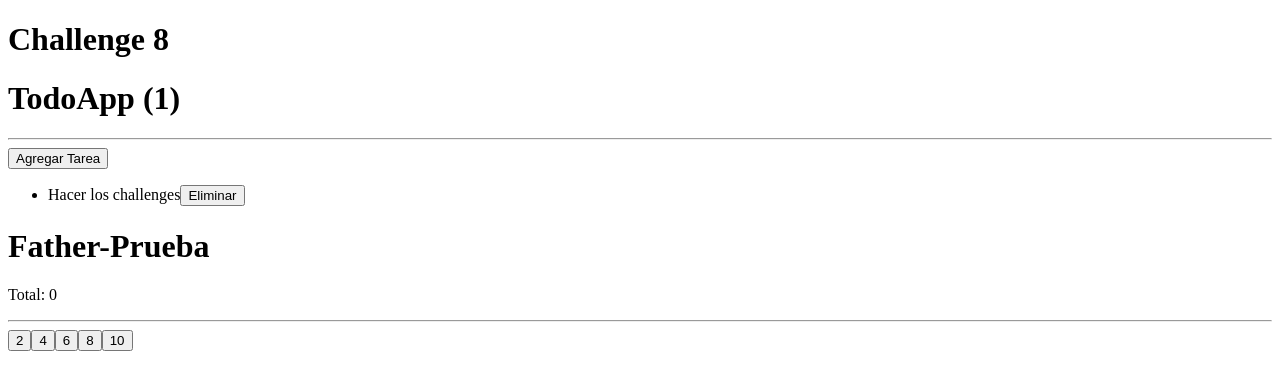
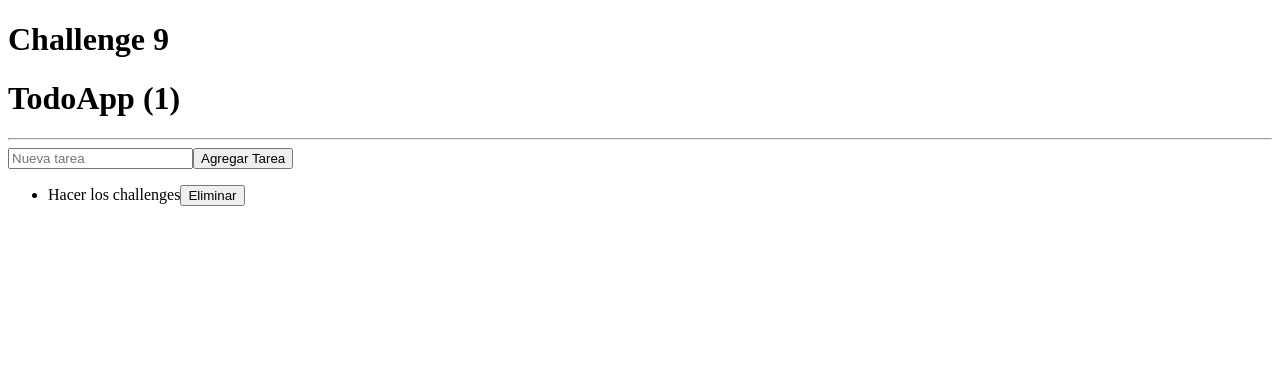
Before and after one commit to MariaCamilaOR/EDyA2_Homeworks, a React (Vite) app in the folder app/: page / in a window 1280 px wide. Shown: the top 390 px of the page. Built offline with nearby package versions, Linux system fonts and the light colour scheme.

Commit message:
Challenge 09 en las diapos y 15 para mi

```diff
--- a/app/src/components/Father.jsx
+++ /dev/null
@@ -1,23 +0,0 @@
-import { useState, useCallback } from 'react';
-import { Son } from './son';
-
-export const Father = () => {
-    const list = [2, 4, 6, 8, 10];
-    const [valor, setValor] = useState(0);
-
-    const increment = useCallback((num) => {
-        setValor(valor => valor + num);
-    }, []);
-
-    return (
-        <div>
-            <h1>Father-Prueba</h1>
-            <p>Total: {valor}</p>
-            <hr />
-
-            {list.map((n, idx) => (
-                <Son key={idx} numero={n} increment={increment} />
-            ))}
-        </div>
-    );
-};
--- /dev/null
+++ b/app/src/components/TodoAdd.jsx
@@ -0,0 +1,32 @@
+import { useState } from 'react';
+
+export const TodoAdd = ({ handleAddTodo }) => {
+    const [description, setDescription] = useState('');
+
+    const onSubmit = (e) => {
+        e.preventDefault();
+
+        if (description.trim().length <= 1) return;
+
+        const newTodo = {
+            id: new Date().getTime(),
+            description,
+            done: false
+        };
+
+        handleAddTodo(newTodo);
+        setDescription('');
+    };
+
+    return (
+        <form onSubmit={onSubmit}>
+            <input
+                type="text"
+                placeholder="Nueva tarea"
+                value={description}
+                onChange={(e) => setDescription(e.target.value)}
+            />
+            <button type="submit">Agregar Tarea</button>
+        </form>
+    );
+};
--- a/app/src/components/TodoApp.jsx
+++ b/app/src/components/TodoApp.jsx
@@ -1,5 +1,7 @@
 import { useReducer } from 'react';
 import { TodoReducer } from './TodoReducer';
+import { TodoList } from './TodoList';
+import { TodoAdd } from './TodoAdd';
 
 const initialState = [
     {
@@ -12,19 +14,11 @@ const initialState = [
 export const TodoApp = () => {
     const [todos, dispatch] = useReducer(TodoReducer, initialState);
 
-    const handleAddTodo = () => {
-        const newTodo = {
-            id: new Date().getTime(),
-            description: 'Nueva tarea',
-            done: false
-        };
-
-        const action = {
+    const handleAddTodo = (newTodo) => {
+        dispatch({
             type: 'ADD_TODO',
             payload: newTodo
-        };
-
-        dispatch(action);
+        });
     };
 
     const handleToggleTodo = (id) => {
@@ -46,21 +40,12 @@ export const TodoApp = () => {
             <h1>TodoApp ({todos.length})</h1>
             <hr />
 
-            <button onClick={handleAddTodo}>Agregar Tarea</button>
-
-            <ul>
-                {todos.map(todo => (
-                    <li key={todo.id}>
-                        <span
-                            style={{ textDecoration: todo.done ? 'line-through' : 'none' }}
-                            onClick={() => handleToggleTodo(todo.id)}
-                        >
-                            {todo.description}
-                        </span>
-                        <button onClick={() => handleRemoveTodo(todo.id)}>Eliminar</button>
-                    </li>
-                ))}
-            </ul>
+            <TodoAdd handleAddTodo={handleAddTodo} />
+            <TodoList
+                todos={todos}
+                handleToggleTodo={handleToggleTodo}
+                handleRemoveTodo={handleRemoveTodo}
+            />
         </div>
     );
 };
--- /dev/null
+++ b/app/src/components/TodoItem.jsx
@@ -0,0 +1,13 @@
+export const TodoItem = ({ todo, handleToggleTodo, handleRemoveTodo }) => {
+    return (
+        <li>
+            <span
+                style={{ textDecoration: todo.done ? 'line-through' : 'none' }}
+                onClick={() => handleToggleTodo(todo.id)}
+            >
+                {todo.description}
+            </span>
+            <button onClick={() => handleRemoveTodo(todo.id)}>Eliminar</button>
+        </li>
+    );
+};
--- /dev/null
+++ b/app/src/components/TodoList.jsx
@@ -0,0 +1,16 @@
+import { TodoItem } from './TodoItem';
+
+export const TodoList = ({ todos, handleToggleTodo, handleRemoveTodo }) => {
+    return (
+        <ul>
+            {todos.map(todo => (
+                <TodoItem
+                    key={todo.id}
+                    todo={todo}
+                    handleToggleTodo={handleToggleTodo}
+                    handleRemoveTodo={handleRemoveTodo}
+                />
+            ))}
+        </ul>
+    );
+};
--- a/app/src/components/TodoReducer.jsx
+++ b/app/src/components/TodoReducer.jsx
@@ -1,4 +1,4 @@
-export const TodoReducer = (state, action) => {
+export const TodoReducer = (state = [], action) => {
     switch (action.type) {
         case 'ADD_TODO':
             return [...state, action.payload];
@@ -7,8 +7,8 @@ export const TodoReducer = (state, action) => {
         case 'TOGGLE_TODO':
             return state.map(todo =>
                 (todo.id === action.payload)
-                ? { ...todo, done: !todo.done }
-                : todo
+                    ? { ...todo, done: !todo.done }
+                    : todo
             );
         default:
             return state;
--- a/app/src/components/son.jsx
+++ /dev/null
@@ -1,12 +0,0 @@
-import React from "react";
-
-// eslint-disable-next-line react/display-name
-export const Son = React.memo(({ numero, increment }) => {
-  console.log("again reloaded...");
-
-  return (
-    <button className="btn btn-primary mr-3" onClick={() => increment(numero)}>
-      {numero}
-    </button>
-  );
-});
--- a/app/src/main.jsx
+++ b/app/src/main.jsx
@@ -1,13 +1,12 @@
 import React from 'react';
 import ReactDOM from 'react-dom/client';
 import { TodoApp } from './components/TodoApp';
-import { Father } from './components/Father';
 
 ReactDOM.createRoot(document.getElementById('root')).render(
 
   <React.StrictMode>
-    <h1>Challenge 8</h1>
+    <h1>Challenge 9</h1>
     <TodoApp/>
-    <Father />
+
   </React.StrictMode>
 );
```
